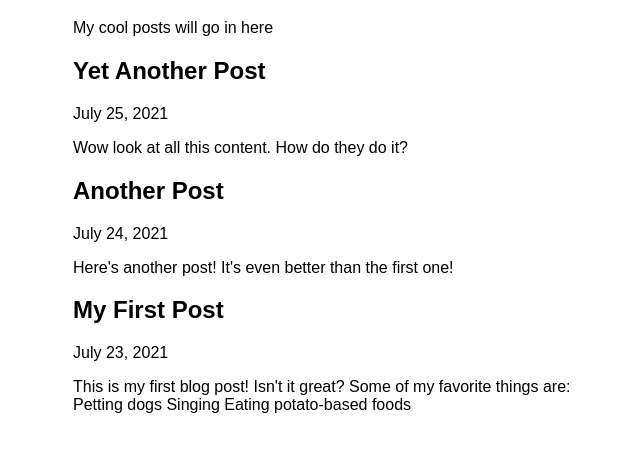
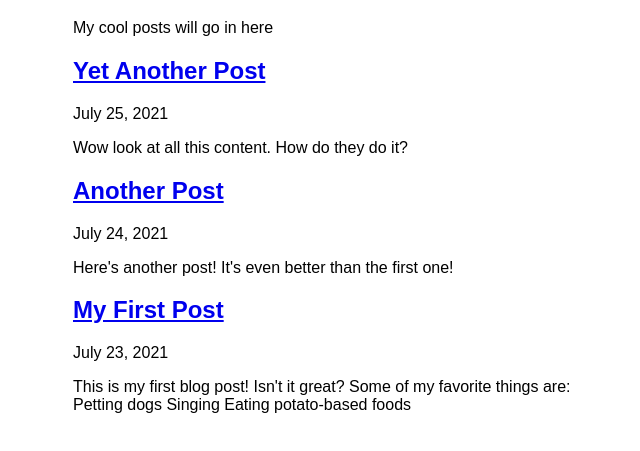
Before and after one commit to thachdoSC/my-first-gatsby-site, a Gatsby site: page /blog in a window 1280 px wide. Shown: the part 157-608 px from the top of the page, without its empty margins (317-957 px from the left). Built offline with nearby package versions, Linux system fonts and the light colour scheme; Gatsby itself is replaced by a stand-in of ours.

Commit message:
created links to individual posts

```diff
--- a/src/pages/blog/index.js
+++ b/src/pages/blog/index.js
@@ -1,7 +1,8 @@
 import * as React from 'react'
 import Layout from '../layout'
 import Seo from '../seo'
-import { graphql } from 'gatsby'
+import { graphql, Link } from 'gatsby'
+
 
 const BlogPage = ({ data }) => {
   console.log('DATA', data)
@@ -10,7 +11,9 @@ const BlogPage = ({ data }) => {
       <p>My cool posts will go in here</p>
       {data.allMdx.nodes.map(node => (
         <article key={node.id}>
-          <h2>{node.frontmatter.title}</h2>
+          <Link to={`/blog/${node.frontmatter.slug}`}>
+            <h2>{node.frontmatter.title}</h2>
+          </Link>
           <p>{node.frontmatter.date}</p>
           <p>{node.excerpt}</p>
         </article>
```
